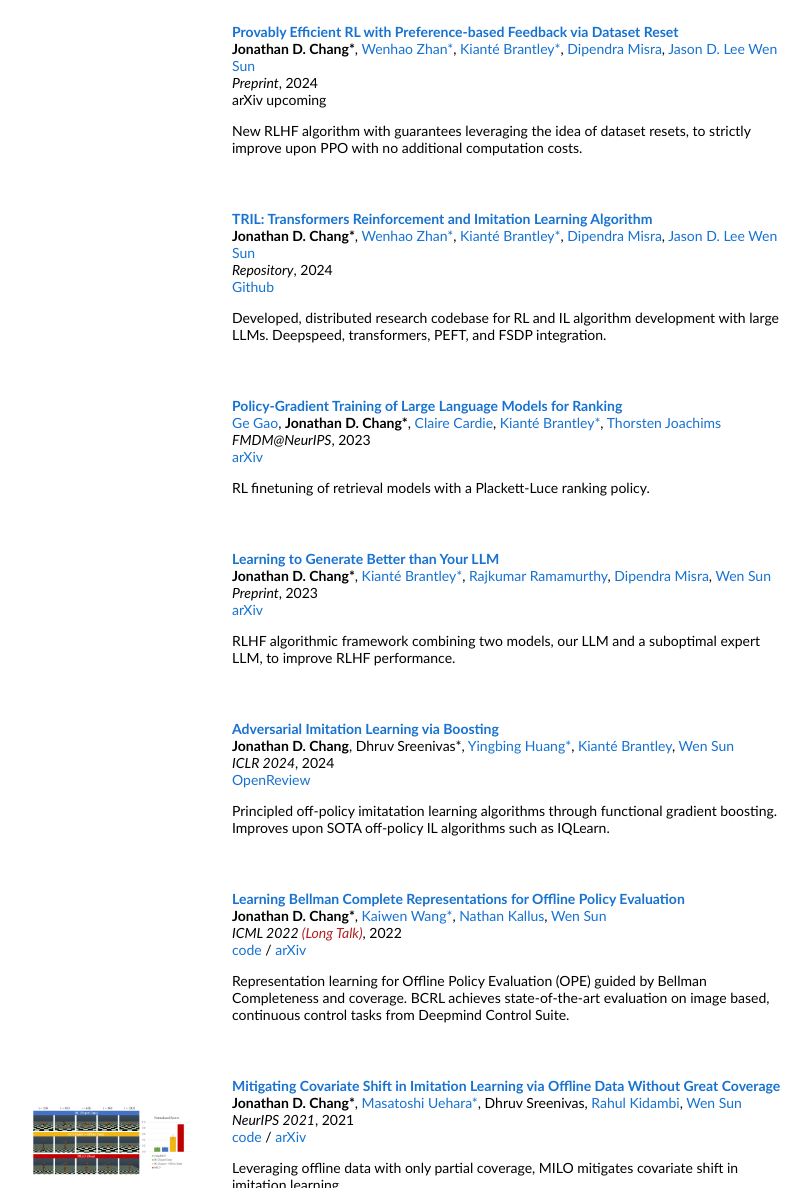
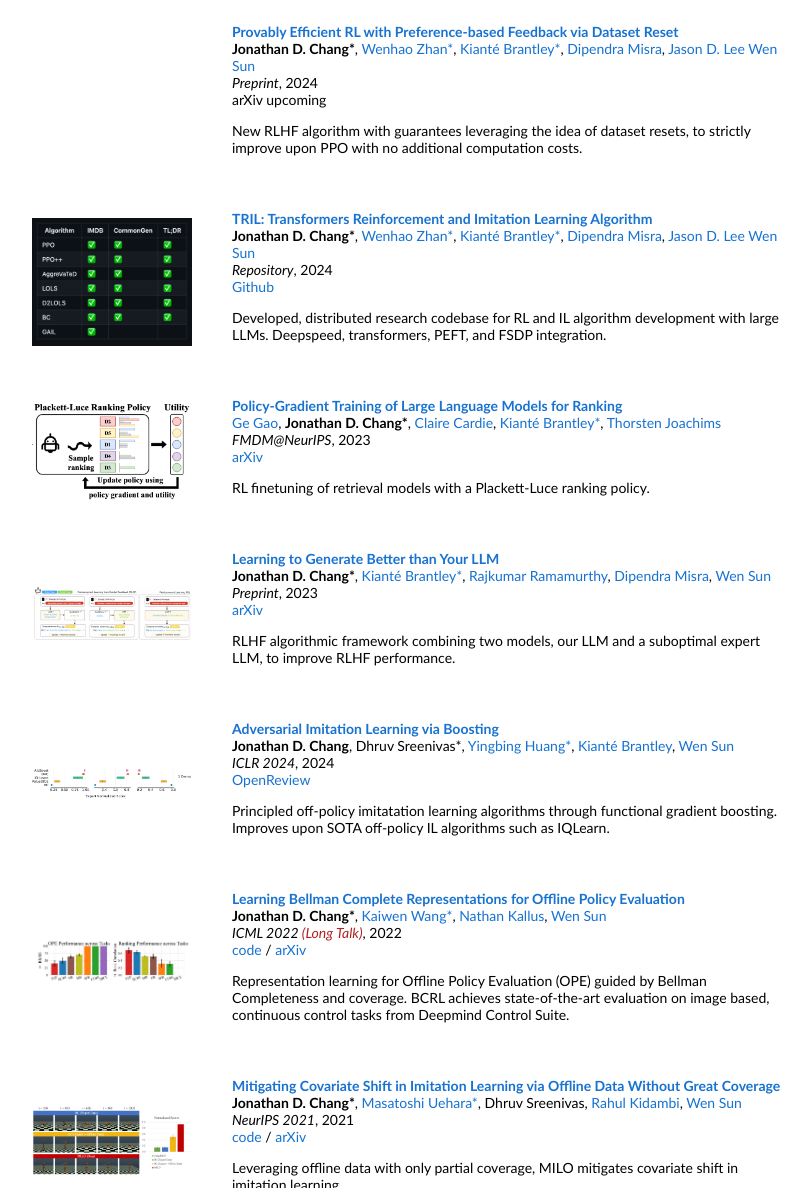
Before and after one commit to jdchang1/jdchang1, a plain HTML site: page index.html in a window 1280 px wide. Shown: the part 478-1666 px from the top of the page, without its empty margins (228-1038 px from the left). Drawn offline with Linux system fonts and the light colour scheme.

Commit message:
images upload

```diff
--- a/index.html
+++ b/index.html
@@ -77,7 +77,7 @@
           </tr>
           <tr>
             <td style="padding:20px;width:25%;vertical-align:middle">
-              <!-- <a href="images/milo_front_page.png"><img style="width:100%;max-width:100%" alt="profile photo" src="images/milo_front_page.png" class="hoverZoomLink"></a> -->
+              <a href="images/tril.png"><img style="width:100%;max-width:100%" alt="profile photo" src="images/tril.png" class="hoverZoomLink"></a>
             </td>
             <td style="padding:20px;width:75%;vertical-align:middle">
               <!-- <a href="https://github.com/jdchang1/milo"> -->
@@ -87,7 +87,7 @@
                 <papertitle>TRIL: Transformers Reinforcement and Imitation Learning Algorithm</papertitle>
               </a>
               <br>
-                            <strong>Jonathan D. Chang*</strong>,
+              <strong>Jonathan D. Chang*</strong>,
 							<a href="https://whzhan99.github.io">Wenhao Zhan*</a>,
 							<a href="https://xkianteb.github.io">Kianté Brantley*</a>,
 							<a href="https://dipendramisra.com">Dipendra Misra</a>,
@@ -103,7 +103,7 @@
           </tr>
           <tr>
             <td style="padding:20px;width:25%;vertical-align:middle">
-              <!-- <a href="images/milo_front_page.png"><img style="width:100%;max-width:100%" alt="profile photo" src="images/milo_front_page.png" class="hoverZoomLink"></a> -->
+              <a href="images/ranking.png"><img style="width:100%;max-width:100%" alt="profile photo" src="images/ranking.png" class="hoverZoomLink"></a>
             </td>
             <td style="padding:20px;width:75%;vertical-align:middle">
               <!-- <a href="https://github.com/jdchang1/milo"> -->
@@ -128,7 +128,7 @@
           </tr>
           <tr>
             <td style="padding:20px;width:25%;vertical-align:middle">
-              <!-- <a href="images/milo_front_page.png"><img style="width:100%;max-width:100%" alt="profile photo" src="images/milo_front_page.png" class="hoverZoomLink"></a> -->
+              <a href="images/rlgf.png"><img style="width:100%;max-width:100%" alt="profile photo" src="images/rlgf.png" class="hoverZoomLink"></a>
             </td>
             <td style="padding:20px;width:75%;vertical-align:middle">
               <!-- <a href="https://github.com/jdchang1/milo"> -->
@@ -153,7 +153,7 @@
           </tr>
           <tr>
             <td style="padding:20px;width:25%;vertical-align:middle">
-              <!-- <a href="images/milo_front_page.png"><img style="width:100%;max-width:100%" alt="profile photo" src="images/milo_front_page.png" class="hoverZoomLink"></a> -->
+              <a href="images/boost.png"><img style="width:100%;max-width:100%" alt="profile photo" src="images/boost.png" class="hoverZoomLink"></a>
             </td>
             <td style="padding:20px;width:75%;vertical-align:middle">
               <!-- <a href="https://github.com/jdchang1/milo"> -->
@@ -179,7 +179,7 @@
 
           <tr>
             <td style="padding:20px;width:25%;vertical-align:middle">
-              <!-- <a href="images/milo_front_page.png"><img style="width:100%;max-width:100%" alt="profile photo" src="images/milo_front_page.png" class="hoverZoomLink"></a> -->
+              <a href="images/bcrl.png"><img style="width:100%;max-width:100%" alt="profile photo" src="images/bcrl.png" class="hoverZoomLink"></a>
             </td>
             <td style="padding:20px;width:75%;vertical-align:middle">
               <!-- <a href="https://github.com/jdchang1/milo"> -->
@@ -189,7 +189,7 @@
                 <papertitle>Learning Bellman Complete Representations for Offline Policy Evaluation</papertitle>
               </a>
               <br>
-                            <strong>Jonathan D. Chang*</strong>,
+              <strong>Jonathan D. Chang*</strong>,
 							<a href="https://kaiwenw.github.io/">Kaiwen Wang*</a>,
 							<a href="https://nathankallus.com/">Nathan Kallus</a>,
 							<a href="https://wensun.github.io">Wen Sun</a>
```
Also changed, not shown: images/bcrl.png (added), images/boost.png (added), images/ranking.png (added), images/rlgf.png (added), images/tril.png (added), 1 other file.
